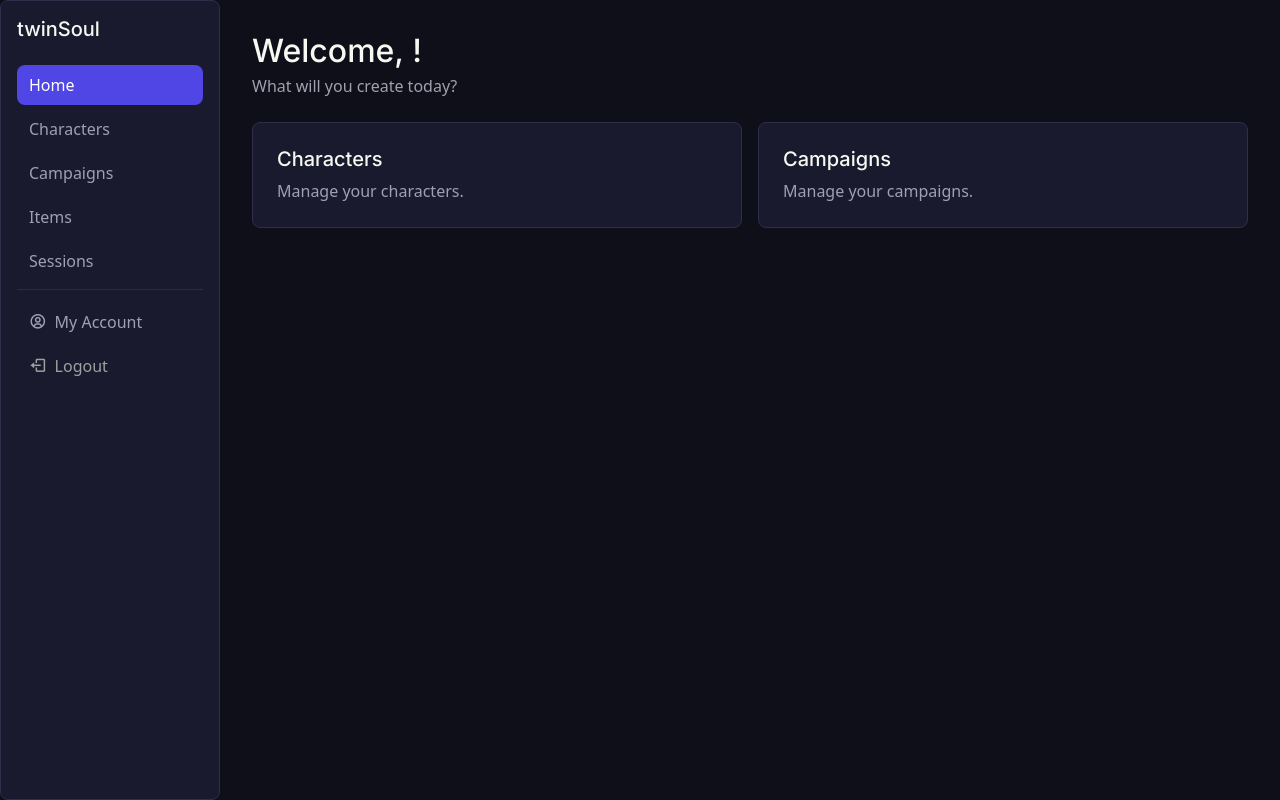
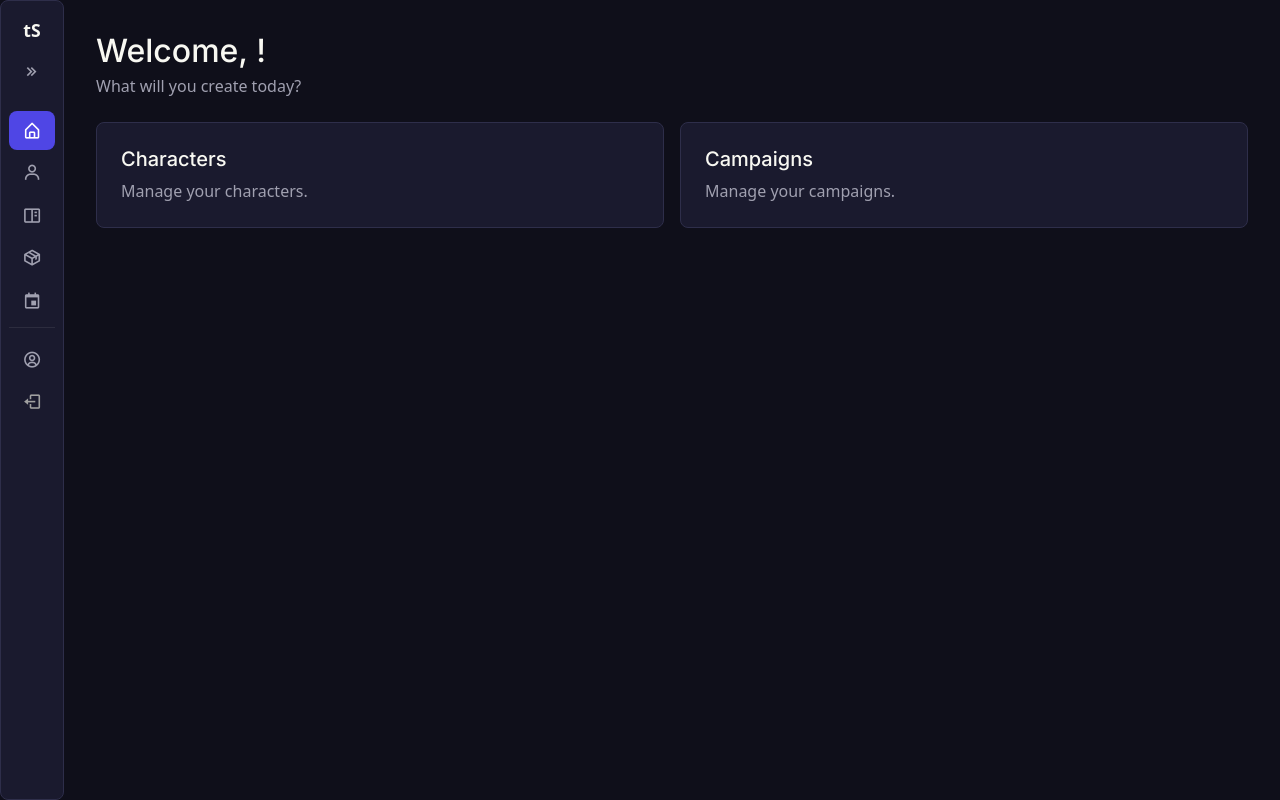
Before and after one commit to allofbeto/twinSoul, a React (Create React App) app in the folder frontend/: page /dashboard in a window 1280 px wide. Built offline with nearby package versions, Linux system fonts and the light colour scheme; sample sign-in values are in the browser's storage.

Commit message:
Made the navbar better.

```diff
--- a/frontend/src/components/SideNav.tsx
+++ b/frontend/src/components/SideNav.tsx
@@ -1,20 +1,26 @@
-import React, { useState } from 'react';
+import React, { useState, useEffect } from 'react';
 import { NavLink, useNavigate } from 'react-router-dom';
 import { useAuth } from '../context/AuthContext';
 import '../styles/sideNav.css';
 
 const navItems = [
-  { label: 'Home', path: '/dashboard' },
-  { label: 'Characters', path: '/dashboard/characters' },
-  { label: 'Campaigns', path: '/dashboard/campaigns' },
-  { label: 'Items', path: '/dashboard/items' },
-  { label: 'Sessions', path: '/dashboard/sessions' },
+  { label: 'Home', path: '/dashboard', icon: 'bx-home-alt' },
+  { label: 'Characters', path: '/dashboard/characters', icon: 'bx-user' },
+  { label: 'Campaigns', path: '/dashboard/campaigns', icon: 'bx-book-content' },
+  { label: 'Items', path: '/dashboard/items', icon: 'bx-package' },
+  { label: 'Sessions', path: '/dashboard/sessions', icon: 'bx-calendar-event' },
 ];
 
 const SideNav = () => {
   const { user, logout } = useAuth();
   const navigate = useNavigate();
   const [mobileOpen, setMobileOpen] = useState(false);
+  const [pinned, setPinned] = useState(false);
+
+  useEffect(() => {
+    document.body.classList.toggle('sidenav-pinned', pinned);
+    return () => document.body.classList.remove('sidenav-pinned');
+  }, [pinned]);
 
   const handleLogout = () => {
     logout();
@@ -26,10 +32,24 @@ const SideNav = () => {
   };
 
   const navContent = (
-    <div className="d-flex flex-column h-100 p-3">
-      <div className="mb-4">
-        <h5 className="text-theme mb-0">twinSoul</h5>
-        <small className="text-muted-theme">{user?.first_name} {user?.last_name}</small>
+    <div className="sidenav-inner d-flex flex-column h-100">
+      <div className="sidenav-header mb-4">
+        <div className="sidenav-brand">
+          <span className="brand-mark text-theme">tS</span>
+          <span className="brand-full">
+            <h5 className="text-theme mb-0">twinSoul</h5>
+            <small className="text-muted-theme">{user?.first_name} {user?.last_name}</small>
+          </span>
+        </div>
+        <button
+          type="button"
+          className="sidenav-toggle"
+          onClick={() => setPinned((p) => !p)}
+          data-tooltip={pinned ? 'Collapse' : 'Keep open'}
+          aria-label={pinned ? 'Collapse sidebar' : 'Keep sidebar open'}
+        >
+          <i className={`bx ${pinned ? 'bx-chevrons-left' : 'bx-chevrons-right'}`} />
+        </button>
       </div>
 
       <nav className="d-flex flex-column gap-1 flex-grow-1">
@@ -42,8 +62,10 @@ const SideNav = () => {
               `nav-link-theme ${isActive ? 'active' : ''}`
             }
             onClick={() => setMobileOpen(false)}
+            data-tooltip={item.label}
           >
-            {item.label}
+            <i className={`bx ${item.icon}`} />
+            <span className="nav-label">{item.label}</span>
           </NavLink>
         ))}
       </nav>
@@ -55,13 +77,18 @@ const SideNav = () => {
             `nav-link-theme nav-link-bottom ${isActive ? 'active' : ''}`
           }
           onClick={() => myAccount()}
+          data-tooltip="My Account"
         >
           <i className="bx bx-user-circle" />
-          My Account
+          <span className="nav-label">My Account</span>
         </NavLink>
-        <button className="nav-link-theme nav-link-bottom nav-link-logout w-100" onClick={handleLogout}>
+        <button
+          className="nav-link-theme nav-link-bottom nav-link-logout w-100"
+          onClick={handleLogout}
+          data-tooltip="Logout"
+        >
           <i className="bx bx-log-out" />
-          Logout
+          <span className="nav-label">Logout</span>
         </button>
       </div>
     </div>
@@ -70,7 +97,7 @@ const SideNav = () => {
   return (
     <>
       {/* Desktop */}
-      <div className="sidenav-desktop surface">
+      <div className={`sidenav-desktop surface ${pinned ? 'sidenav-open' : 'sidenav-collapsed'}`}>
         {navContent}
       </div>
 
--- a/frontend/src/styles/sideNav.css
+++ b/frontend/src/styles/sideNav.css
@@ -1,20 +1,120 @@
 /* SideNav */
 .sidenav-desktop {
-    width: 220px;
+  width: 64px;
   min-height: 100vh;
   position: fixed;
   top: 0;
   left: 0;
   z-index: 100;
+  transition: width 0.2s ease;
 }
 
+.sidenav-desktop.sidenav-open {
+  width: 220px;
+}
+
+.sidenav-inner {
+  padding: 1rem;
+}
+
+.sidenav-collapsed .sidenav-inner {
+  padding: 1rem 0.5rem;
+}
+
+/* Header / brand */
+.sidenav-header {
+  display: flex;
+  align-items: center;
+  justify-content: space-between;
+  gap: 8px;
+}
+
+.sidenav-collapsed .sidenav-header {
+  flex-direction: column;
+  gap: 12px;
+}
+
+.sidenav-brand {
+  display: flex;
+  align-items: center;
+  min-width: 0;
+}
+
+.brand-mark {
+  display: none;
+  font-weight: 700;
+  font-size: 1.1rem;
+}
+
+.brand-full {
+  display: block;
+  min-width: 0;
+}
+
+.brand-full h5 {
+  white-space: nowrap;
+}
+
+.brand-full small {
+  display: block;
+  white-space: nowrap;
+  overflow: hidden;
+  text-overflow: ellipsis;
+}
+
+.sidenav-collapsed .brand-full {
+  display: none;
+}
+
+.sidenav-collapsed .brand-mark {
+  display: block;
+}
+
+/* Toggle button */
+.sidenav-toggle {
+  display: inline-flex;
+  align-items: center;
+  justify-content: center;
+  width: 32px;
+  height: 32px;
+  flex-shrink: 0;
+  border: none;
+  background: none;
+  border-radius: var(--border-radius);
+  color: var(--color-text-muted);
+  cursor: pointer;
+  transition: background-color 0.15s ease, color 0.15s ease;
+}
+
+.sidenav-toggle:hover {
+  background-color: var(--color-surface-raised);
+  color: var(--color-text);
+}
+
+.sidenav-toggle i {
+  font-size: 1.2rem;
+}
+
+.sidenav-mobile-drawer .sidenav-toggle {
+  display: none;
+}
+
+/* Nav links */
 .nav-link-theme {
-    display: block;
+  display: flex;
+  align-items: center;
+  gap: 10px;
   padding: 0.5rem 0.75rem;
   border-radius: var(--border-radius);
   color: var(--color-text-muted);
   text-decoration: none;
+  white-space: nowrap;
   transition: background-color 0.15s ease, color 0.15s ease;
+}
+
+.nav-link-theme i {
+  font-size: 1.2rem;
+  flex-shrink: 0;
 }
 
 .nav-link-theme:hover {
@@ -27,20 +127,68 @@
   color: #ffffff !important;
 }
 
+.sidenav-collapsed .nav-link-theme {
+  justify-content: center;
+  padding: 0.6rem 0;
+}
+
+.sidenav-collapsed .nav-label {
+  display: none;
+}
+
+/* Tooltips (collapsed only) */
+.sidenav-collapsed .nav-link-theme,
+.sidenav-collapsed .sidenav-toggle {
+  position: relative;
+}
+
+.sidenav-collapsed .nav-link-theme::after,
+.sidenav-collapsed .sidenav-toggle::after {
+  content: attr(data-tooltip);
+  position: absolute;
+  left: calc(100% + 10px);
+  top: 50%;
+  transform: translateY(-50%);
+  padding: 4px 10px;
+  border-radius: var(--border-radius);
+  background-color: var(--color-surface-raised);
+  color: var(--color-text);
+  font-size: 0.85rem;
+  white-space: nowrap;
+  box-shadow: 0 2px 8px rgba(0, 0, 0, 0.25);
+  opacity: 0;
+  pointer-events: none;
+  transition: opacity 0.12s ease;
+  z-index: 200;
+}
+
+.sidenav-collapsed .nav-link-theme:hover::after,
+.sidenav-collapsed .sidenav-toggle:hover::after {
+  opacity: 1;
+}
+
+/* Main content */
 .dashboard-content {
-    margin-left: 220px;
+  margin-left: 64px;
   padding: 2rem;
   width: 100%;
   min-height: 100vh;
+  transition: margin-left 0.2s ease;
+}
+
+body.sidenav-pinned .dashboard-content {
+  margin-left: 220px;
 }
 
 @media (max-width: 768px) {
-    .dashboard-content {
+  .dashboard-content,
+  body.sidenav-pinned .dashboard-content {
     margin-left: 0;
     padding-top: 72px;
   }
 }
 
+/* Bottom actions */
 .sidenav-bottom-actions {
   display: flex;
   flex-direction: column;
@@ -51,18 +199,10 @@
 }
 
 .nav-link-bottom {
-    display: flex;
-    align-items: center;
-    gap: 8px;
   text-align: left;
   background: none;
   border: none;
   cursor: pointer;
-  }
-
-  .nav-link-bottom i {
-    font-size: 1.1rem;
-    flex-shrink: 0;
 }
 
 .nav-link-logout {
```
Lines whose indentation alone changed are shown as unchanged.
